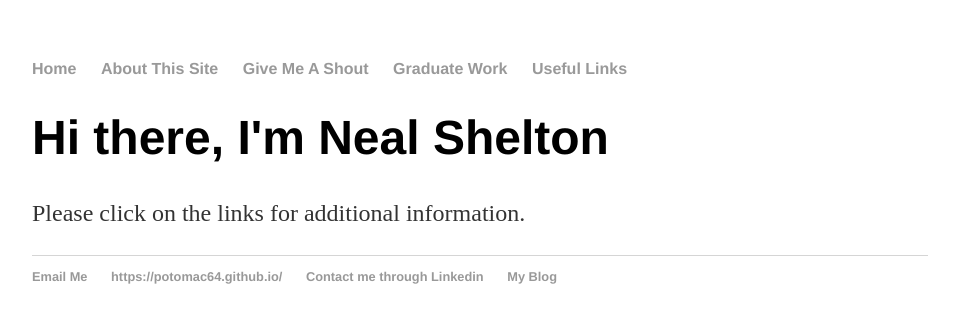
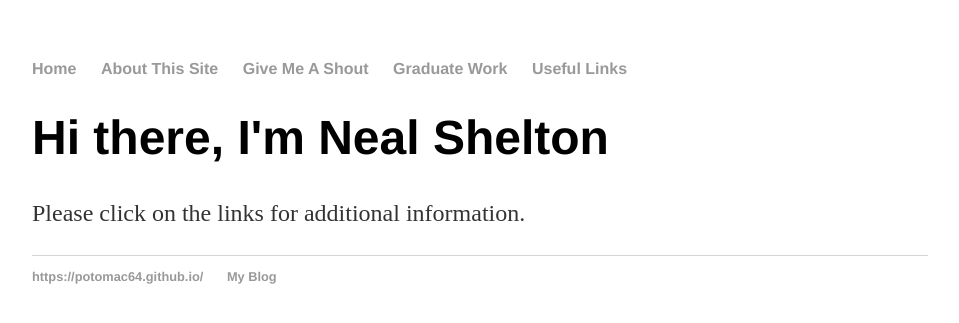
Before and after one commit to potomac64/potomac64.github.io, a Jekyll site: the page built from index.html, in a window 1280 px wide. Shown: the top 323 px of the page, without its empty margins (160-1119 px from the left). Built offline with Jekyll 4.4.1, drawn with Linux system fonts in a browser that asks for light colours.

Commit message:
Update default.html

```diff
--- a/_layouts/default.html
+++ b/_layouts/default.html
@@ -23,9 +23,7 @@
 			</div><!-- /.container -->
 			<footer>
 	    		<ul>
-	        		<li><a href="mailto:potomac.64@gmail.com">Email Me</a></li>
 	        		<li><a href="https://potomac64.github.io/">https://potomac64.github.io/</a></li>
-				<li><a href="https://www.linkedin.com/in/neal-shelton-946287138/" target="_blank">Contact me through Linkedin</a></li>
 				<li><a href="https://ischoolblogs.sjsu.edu/info/informationmanagement/" target="_blank">My Blog</a></li>
 				</ul>
 			</footer>
```
